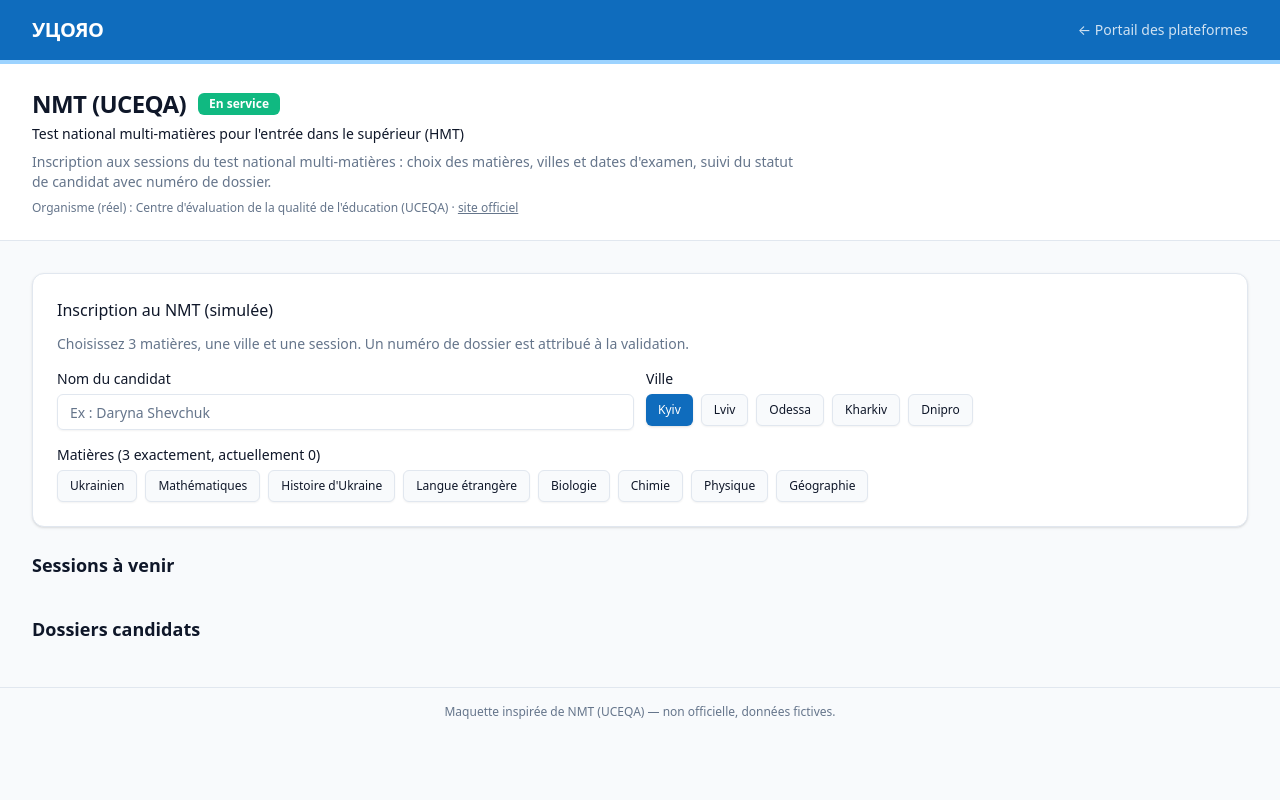
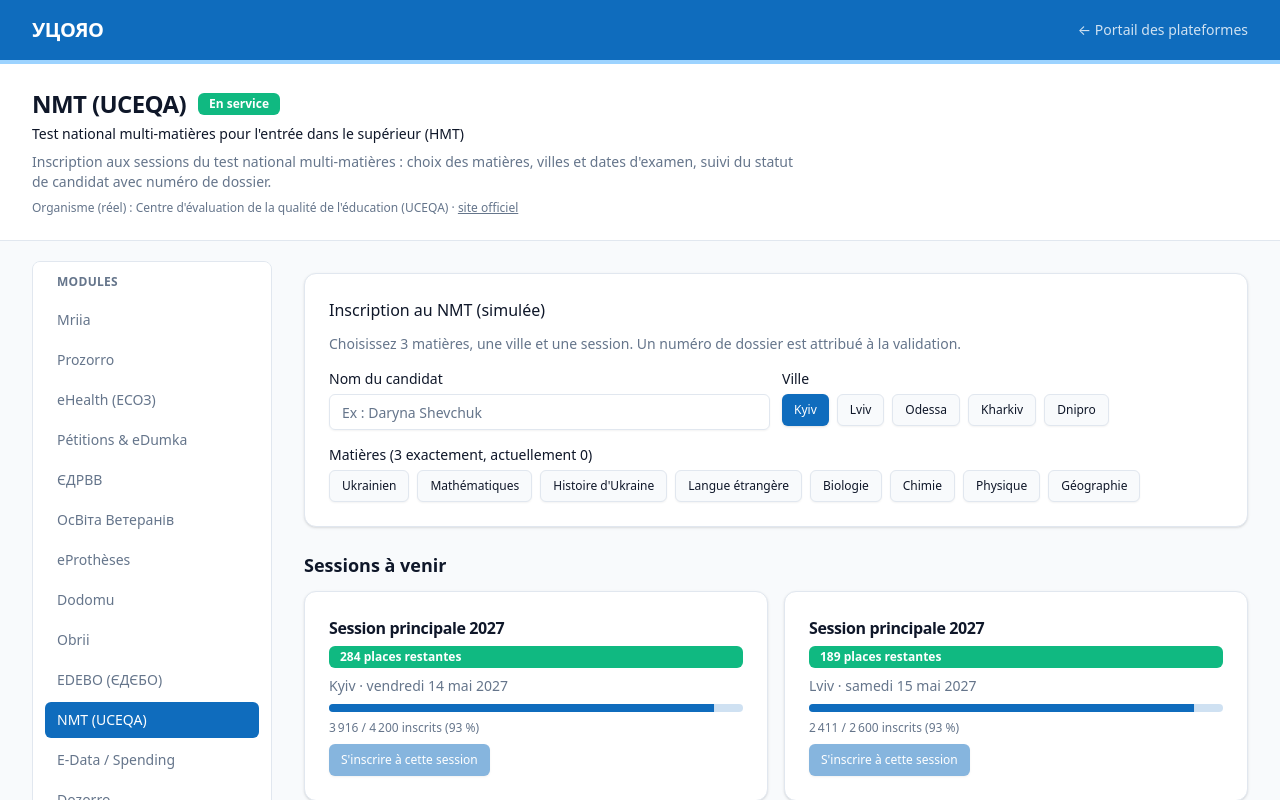
Before and after one commit to dr-phil-2004/gov-plateforms, a Next.js app: page /nmt in a window 1280 px wide. Shown: the top 800 px of the page. Built offline with nearby package versions, Linux system fonts and the light colour scheme.

Commit message:
Add responsive module sidebar navigation

```diff
--- a/src/components/platform-shell.tsx
+++ b/src/components/platform-shell.tsx
@@ -1,8 +1,9 @@
-import Link from "next/link";
+import "@/lib/init-demo-data";
 import type { CSSProperties } from "react";
-import { getPlatform, type Platform } from "@/lib/platforms";
+import { getPlatform, type Platform, PLATFORMS } from "@/lib/platforms";
 import { getTheme, themeToCssVars, type PlatformTheme } from "@/lib/themes";
 import { Badge } from "@/components/ui/badge";
+import Link from "next/link";
 
 function StatusBadge({ p }: { p: Platform }) {
   return (
@@ -20,147 +21,131 @@ function StatusBadge({ p }: { p: Platform }) {
   );
 }
 
-function OfficialLink({ p, className }: { p: Platform; className?: string }) {
+function OfficialLink({ p }: { p: Platform }) {
   if (!p.url) return null;
   return (
-    <a
-      href={p.url}
-      target="_blank"
-      rel="noreferrer"
-      className={className ?? "underline hover:opacity-80"}
-    >
+    <a href={p.url} target="_blank" rel="noreferrer" className="underline hover:opacity-80">
       site officiel
     </a>
   );
 }
 
-// --- Variante « minimal » (style Diia : clair, très arrondi, pastille noire) ---
+function ModuleNavigation({ currentSlug }: { currentSlug: string }) {
+  const links = (
+    <ul className="space-y-1">
+      {PLATFORMS.map((platform) => (
+        <li key={platform.slug}>
+          <Link
+            href={`/${platform.slug}`}
+            aria-current={platform.slug === currentSlug ? "page" : undefined}
+            className={`block rounded-md px-3 py-2 text-sm transition-colors hover:bg-accent hover:text-accent-foreground ${
+              platform.slug === currentSlug
+                ? "bg-primary font-medium text-primary-foreground hover:bg-primary/90 hover:text-primary-foreground"
+                : "text-muted-foreground"
+            }`}
+          >
+            {platform.sigle}
+          </Link>
+        </li>
+      ))}
+    </ul>
+  );
+
+  return (
+    <>
+      <details className="container mb-4 rounded-lg border bg-card p-3 lg:hidden">
+        <summary className="cursor-pointer text-sm font-medium">Navigation des modules</summary>
+        <nav aria-label="Modules" className="mt-3 max-h-72 overflow-y-auto">
+          {links}
+        </nav>
+      </details>
+      <aside className="sticky top-4 hidden max-h-[calc(100vh-2rem)] w-60 shrink-0 self-start overflow-y-auto rounded-lg border bg-card p-3 lg:block">
+        <h2 className="mb-3 px-3 text-xs font-semibold uppercase tracking-wide text-muted-foreground">
+          Modules
+        </h2>
+        <nav aria-label="Modules">{links}</nav>
+      </aside>
+    </>
+  );
+}
+
 function MinimalHeader({ p, t }: { p: Platform; t: PlatformTheme }) {
   return (
-    <header
-      className="rounded-b-[2rem] bg-card shadow-sm"
-      style={{ borderBottom: `6px solid ${t.brandAccent}` }}
-    >
+    <header className="rounded-b-[2rem] bg-card shadow-sm" style={{ borderBottom: `6px solid ${t.brandAccent}` }}>
       <div className="container py-6">
         <Link href="/" className="mb-4 inline-block text-sm text-muted-foreground hover:text-foreground">
           ← Portail des plateformes
         </Link>
         <div className="flex flex-wrap items-center gap-3">
-          <span className="rounded-full bg-primary px-4 py-1.5 text-lg font-bold text-primary-foreground">
-            {t.mark}
-          </span>
+          <span className="rounded-full bg-primary px-4 py-1.5 text-lg font-bold text-primary-foreground">{t.mark}</span>
           <h1 className="text-2xl font-bold tracking-tight">{p.sigle}</h1>
           <StatusBadge p={p} />
         </div>
         <p className="mt-3 text-base font-medium">{p.designation}</p>
         <p className="mt-1 max-w-3xl text-sm text-muted-foreground">{p.description}</p>
         <p className="mt-3 text-xs text-muted-foreground">
-          Organisme (réel) : {p.organism}
-          {p.url ? <> · <OfficialLink p={p} /></> : null}
+          Organisme (réel) : {p.organism}{p.url ? <> · <OfficialLink p={p} /></> : null}
         </p>
       </div>
     </header>
   );
 }
 
-// --- Variante « band » (bandeau de couleur plein, logo-texte) ---
 function BandHeader({ p, t }: { p: Platform; t: PlatformTheme }) {
   return (
     <header>
       <div className="bg-primary text-primary-foreground">
         <div className="container flex items-center justify-between py-4">
           <span className="text-xl font-extrabold tracking-tight">{t.mark}</span>
-          <Link href="/" className="text-sm opacity-80 hover:opacity-100">
-            ← Portail des plateformes
-          </Link>
+          <Link href="/" className="text-sm opacity-80 hover:opacity-100">← Portail des plateformes</Link>
         </div>
       </div>
       <div style={{ height: 4, background: t.brandAccent }} />
       <div className="border-b bg-card">
         <div className="container py-6">
-          <div className="flex flex-wrap items-center gap-3">
-            <h1 className="text-2xl font-bold tracking-tight">{p.sigle}</h1>
-            <StatusBadge p={p} />
-          </div>
+          <div className="flex flex-wrap items-center gap-3"><h1 className="text-2xl font-bold tracking-tight">{p.sigle}</h1><StatusBadge p={p} /></div>
           <p className="mt-1 text-sm font-medium">{p.designation}</p>
           <p className="mt-2 max-w-3xl text-sm text-muted-foreground">{p.description}</p>
-          <p className="mt-2 text-xs text-muted-foreground">
-            Organisme (réel) : {p.organism}
-            {p.url ? <> · <OfficialLink p={p} /></> : null}
-          </p>
+          <p className="mt-2 text-xs text-muted-foreground">Organisme (réel) : {p.organism}{p.url ? <> · <OfficialLink p={p} /></> : null}</p>
         </div>
       </div>
     </header>
   );
 }
 
-// --- Variante « institutional » (liseré, titres en serif, sobre) ---
 function InstitutionalHeader({ p, t }: { p: Platform; t: PlatformTheme }) {
   return (
     <header>
-      <div className="flex h-2">
-        <div className="flex-1 bg-primary" />
-        <div className="w-1/4" style={{ background: t.brandAccent }} />
-      </div>
+      <div className="flex h-2"><div className="flex-1 bg-primary" /><div className="w-1/4" style={{ background: t.brandAccent }} /></div>
       <div className="border-b-2 bg-card" style={{ borderColor: t.brandAccent }}>
         <div className="container py-6">
           <div className="mb-4 flex items-center justify-between">
-            <div className="flex items-center gap-3">
-              <span className="flex h-11 min-w-11 items-center justify-center border-2 border-primary px-2 text-sm font-bold uppercase text-primary">
-                {t.mark}
-              </span>
-              <span className="text-xs uppercase tracking-widest text-muted-foreground">
-                Maquette de plateforme publique
-              </span>
-            </div>
-            <Link href="/" className="text-sm text-muted-foreground hover:text-foreground">
-              ← Portail
-            </Link>
+            <div className="flex items-center gap-3"><span className="flex h-11 min-w-11 items-center justify-center border-2 border-primary px-2 text-sm font-bold uppercase text-primary">{t.mark}</span><span className="text-xs uppercase tracking-widest text-muted-foreground">Maquette de plateforme publique</span></div>
+            <Link href="/" className="text-sm text-muted-foreground hover:text-foreground">← Portail</Link>
           </div>
-          <div className="flex flex-wrap items-center gap-3">
-            <h1 className="text-3xl font-bold tracking-tight text-primary">{p.sigle}</h1>
-            <StatusBadge p={p} />
-          </div>
+          <div className="flex flex-wrap items-center gap-3"><h1 className="text-3xl font-bold tracking-tight text-primary">{p.sigle}</h1><StatusBadge p={p} /></div>
           <p className="mt-1 text-base">{p.designation}</p>
           <p className="mt-2 max-w-3xl text-sm text-muted-foreground">{p.description}</p>
-          <p className="mt-2 text-xs text-muted-foreground">
-            Organisme (réel) : {p.organism}
-            {p.url ? <> · <OfficialLink p={p} /></> : null}
-          </p>
+          <p className="mt-2 text-xs text-muted-foreground">Organisme (réel) : {p.organism}{p.url ? <> · <OfficialLink p={p} /></> : null}</p>
         </div>
       </div>
     </header>
   );
 }
 
-// En-tête et thème communs, propres à chaque plateforme (voir src/lib/themes.ts).
-export function PlatformShell({
-  slug,
-  children,
-}: {
-  slug: string;
-  children: React.ReactNode;
-}) {
+export function PlatformShell({ slug, children }: { slug: string; children: React.ReactNode }) {
   const p = getPlatform(slug);
   if (!p) return children;
   const t = getTheme(slug);
 
   return (
-    <div
-      className="min-h-screen bg-background text-foreground"
-      style={{ ...(themeToCssVars(t) as CSSProperties), fontFamily: t.font }}
-    >
-      {t.header === "minimal" ? (
-        <MinimalHeader p={p} t={t} />
-      ) : t.header === "institutional" ? (
-        <InstitutionalHeader p={p} t={t} />
-      ) : (
-        <BandHeader p={p} t={t} />
-      )}
-      <main className="container py-8">{children}</main>
-      <footer className="border-t py-4 text-center text-xs text-muted-foreground">
-        Maquette inspirée de {p.sigle} — non officielle, données fictives.
-      </footer>
+    <div className="min-h-screen bg-background text-foreground" style={{ ...(themeToCssVars(t) as CSSProperties), fontFamily: t.font }}>
+      {t.header === "minimal" ? <MinimalHeader p={p} t={t} /> : t.header === "institutional" ? <InstitutionalHeader p={p} t={t} /> : <BandHeader p={p} t={t} />}
+      <div className="container flex flex-col gap-5 py-5 lg:flex-row lg:gap-8">
+        <ModuleNavigation currentSlug={slug} />
+        <main className="min-w-0 flex-1 py-3">{children}</main>
+      </div>
+      <footer className="border-t py-4 text-center text-xs text-muted-foreground">Maquette inspirée de {p.sigle} — non officielle, données fictives.</footer>
     </div>
   );
 }
```
